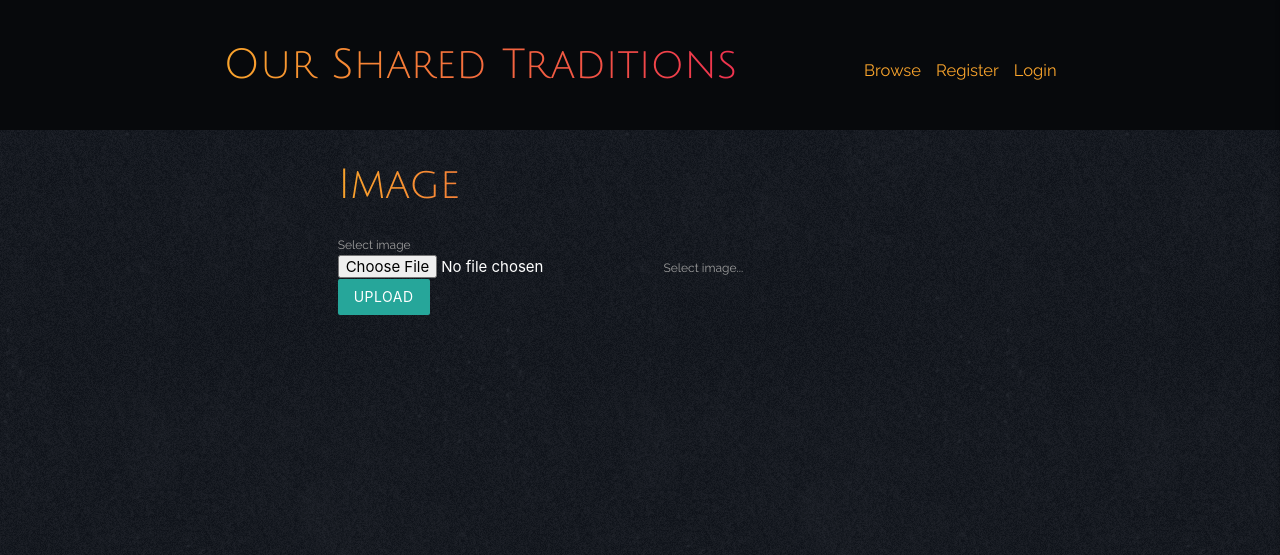
After one commit to Jade-ux/OurTraditions, a Flask app: page /upload_image in a window 1280 px wide. The commit adds this page. Shown: the top 555 px of the page. Run offline with Flask 2, Linux system fonts and the light colour scheme; some libraries are stand-ins or nearby versions.

```diff
--- a/app.py
+++ b/app.py
@@ -5,6 +5,7 @@ from flask import (
 from flask_pymongo import PyMongo
 from bson.objectid import ObjectId
 from werkzeug.security import generate_password_hash, check_password_hash
+from werkzeug.utils import secure_filename
 if os.path.exists("env.py"):
     import env
 
@@ -121,6 +122,7 @@ def add_tradition():
             "country": request.form.get("country"),
             "tradition_description": request.form.get("tradition_description"),
             "created_by": session["user"]
+            # "image": upload_image()
         }
         mongo.db.traditions.insert_one(tradition)
         flash("Your tradition has been added!")
@@ -130,6 +132,45 @@ def add_tradition():
     categories = mongo.db.categories.find().sort("category_name", 1)
     groups = mongo.db.groups.find().sort("group_name", 1)
     return render_template("add_tradition.html", categories=categories)
+
+# this code was inspired by this tutorial:
+# https://www.youtube.com/watch?v=6WruncSoCdI
+app.config["IMAGE_UPLOADS"] = "/workspace/OurTraditions/static/images/uploads"
+app.config["VALID_IMAGE_EXTENSIONS"] = ["PNG", "JPG", "JPEG", "GIF"]
+
+def valid_images(filename):
+    if not "." in filename:
+        return False
+
+    extension = filename.rsplit(".", 1)[1]
+
+    if extension.upper() in app.config["VALID_IMAGE_EXTENSIONS"]:
+        return True
+    else:
+        return False
+
+
+@app.route("/upload_image", methods=["GET", "POST"])
+def upload_image():
+    if request.method == "POST":
+        if request.files:
+            image = request.files["image"]
+            if image.filename == "":
+                flash("Please choose an image with a filename")
+                return redirect(request.url)
+
+            if not valid_images(image.filename):
+                flash("Please choose an image with a file type of either jpg, jpeg, png or gif")
+                return redirect(request.url)
+
+            else:
+                filename = secure_filename(image.filename)
+                image.save(os.path.join(app.config["IMAGE_UPLOADS"], filename))
+            image.save(os.path.join(
+                app.config["IMAGE_UPLOADS"], image.filename))
+            flash("Your image has been uploaded")
+            return redirect(request.url)
+    return render_template("image_upload.html")
 
 
 @app.route("/edit_tradition/<tradition_id>", methods=["GET", "POST"])
--- a/static/css/style.css
+++ b/static/css/style.css
@@ -257,6 +257,11 @@ nav {
     .card.col.m4.trad-card {
     width: 100%;
     }
+
+    .card {
+    border-bottom: #b61753 5px solid;
+    border-right: none;
+}
 }
 
 /*-------------------------------------------------Icons*/
--- a/templates/add_tradition.html
+++ b/templates/add_tradition.html
@@ -4,7 +4,7 @@
 <h2>Add your traditions</h2>
 <!--Form-->
 <div class="row">
-    <form class="col s12" method="POST" action="{{ url_for('add_tradition') }}">
+    <form class="col s12" method="POST" enctype="multipart/form-data" action="{{ url_for('add_tradition') }}">
     <!--Tradition name-->
         <div class="row">
             <div class="input-field col s12">
@@ -55,8 +55,7 @@
             </div>
         </div>
     <!--Upload image-->
-    <!--
-        <div class="row">
+        <!--<div class="row">
             <div class="input-field col s12">
                 <i class="fas fa-image prefix maroon"></i>
                 <textarea id="file-upload" class="materialize-textarea"></textarea>
--- a/templates/base.html
+++ b/templates/base.html
@@ -23,7 +23,6 @@
                 <a href="{{ url_for('get_traditions') }}" class="brand-logo"><h1>Our Shared Traditions</h1></a>
                 <a href="#" data-target="mobile-demo" class="sidenav-trigger right"><i class="fas fa-bars"></i></a>
                 <ul class="right hide-on-med-and-down nav-items-desktop">
-                    <li><a href="about.html">About</a></li>
                     <li><a href="{{ url_for('get_traditions') }}">Browse</a></li>
                     {% if session.user %}
                         <li>
@@ -41,7 +40,6 @@
         </nav>
         <!--mobile sidenav-->
         <ul class="sidenav" id="mobile-demo">
-            <li><a href="about.html">About</a></li>
             <li><a href="{{ url_for('get_traditions') }}">Browse</a></li>
             {% if session.user %}
                 <li>
--- /dev/null
+++ b/templates/image_upload.html
@@ -0,0 +1,22 @@
+{% extends "base.html" %}
+{% block content %}
+
+<div class="container">
+    <div class="row">
+        <div class="col">
+            <h1>Image</h1>
+            <form acton="/upload_image" method="POST" enctype="multipart/form-data">
+            <div class="form-group">
+                <label for="">Select image</label>
+                <div class="custom-file">
+            <input type="file" class="custom-file-input" name="image" id="image">
+            <label class="custom-file-label" for="image">Select image...</label>
+          </div>
+            </div>
+            <button type="submit" class="btn btn-primary">Upload</button>
+            </form>
+        </div>
+    </div>
+</div>
+
+{% endblock %}
```
Also changed, not shown: templates/traditions.html (+10 -5 lines), templates/user_profile.html (+42 -29 lines), README.md, static/images/uploads/trads.png (added).
